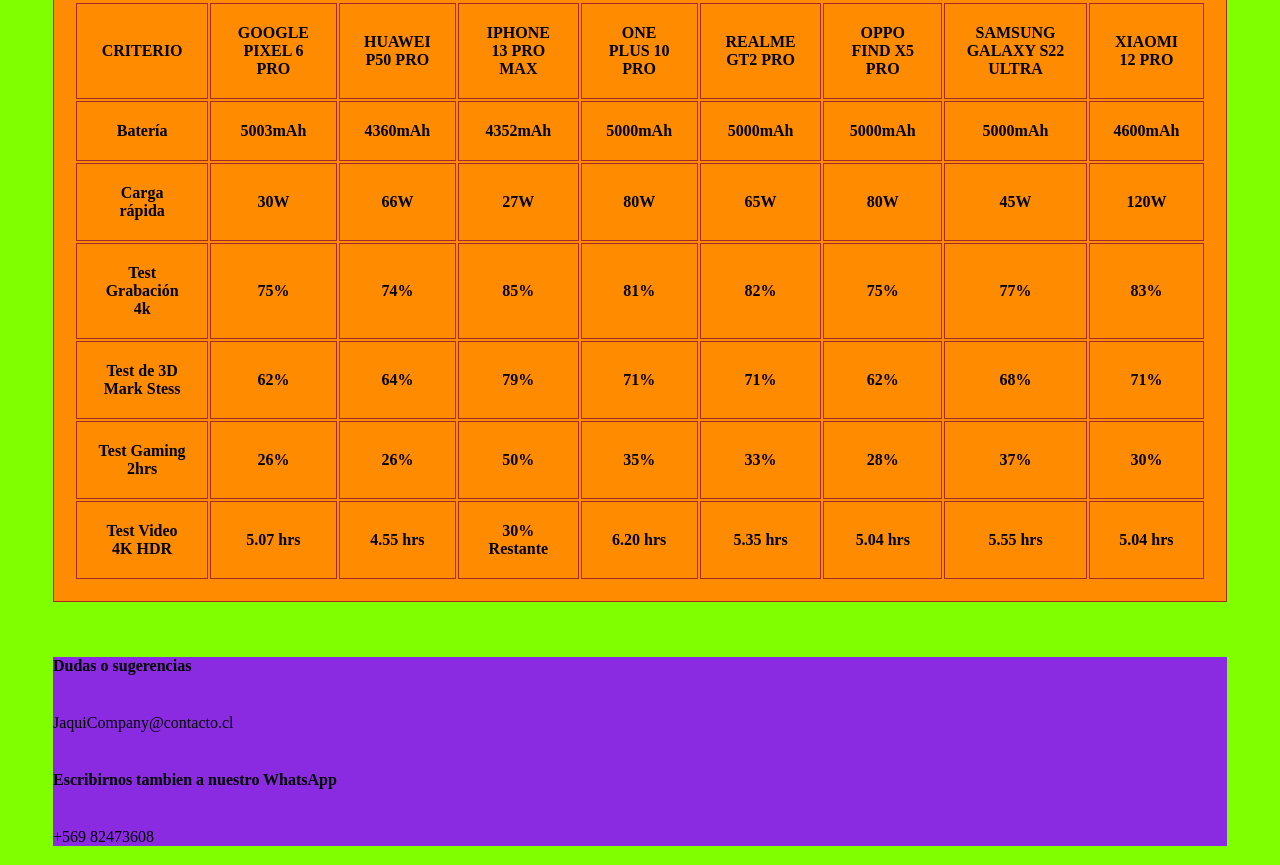
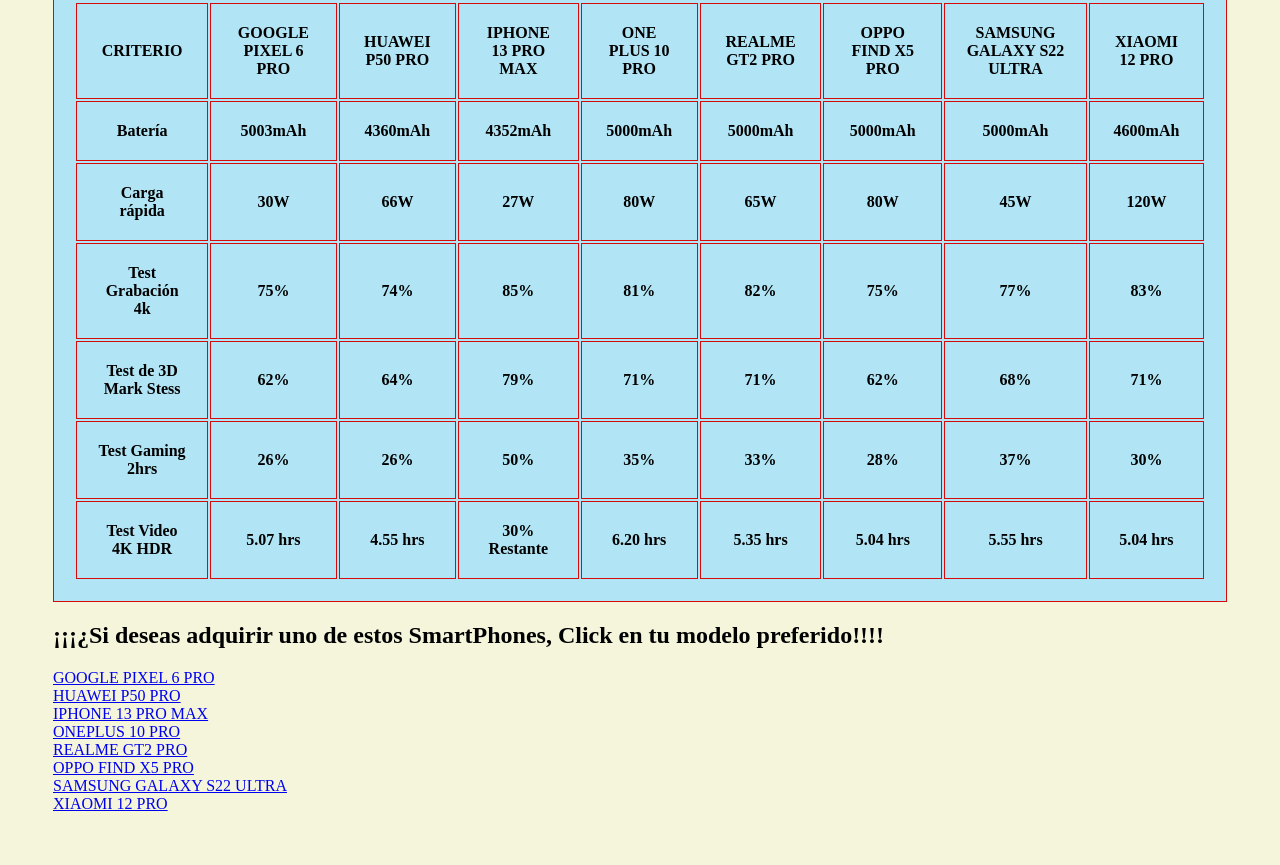
Before and after one commit to SebastianJaqui/Trabajo_Nro1, a plain HTML site: page index.html in a window 1280 px wide. Shown: the part 667-1532 px from the top of the page. Drawn offline with Linux system fonts and the light colour scheme.

Commit message:
Cambio de aspecto y se agrega seccion extra como plus

```diff
--- a/Estilo.css
+++ b/Estilo.css
@@ -1,13 +1,13 @@
 /* Modificando Ids*/
 
 #Articulo {
-    background-color: rgba(255, 17, 0, 0.87);
+    background-color: rgba(160, 228, 133, 0.87);
     padding: 10px;
 
 }
 
 #footer {
-    background-color: blueviolet;
+    background-color: rgb(216, 182, 255);
     margin: 45px;
 }
 
@@ -19,13 +19,13 @@
 /* Modificando las clases*/
 
 .foto {
-    background-color: brown;
+    background-color: rgba(241, 161, 158, 0.904);
 
 
 }
 
 .noticia {
-    background-color: brown;
+    background-color: rgba(241, 161, 158, 0.904);
     padding: 60px;
 
 }
@@ -44,11 +44,11 @@
 /* Modificando los tags */
 
 Table, tr, td, th {
-    background-color: darkorange;
-    border: groove brown 1px;
+    background-color: rgb(177, 229, 245);
+    border: groove rgb(216, 9, 9) 1px;
     padding: 20px;
 }
 
 body {
-    background-color: chartreuse;
+    background-color: beige;
 }
--- a/index.html
+++ b/index.html
@@ -133,7 +133,21 @@
                 <th>5.04 hrs</th>
                </tr>
                </table>
+                  <div>
 
+                    <h2>¡¡¡¿Si deseas adquirir uno de estos SmartPhones, Click en tu modelo preferido!!!!</h2>
+
+                    <a href="https://www.amazon.es/Google-Pixel-Pro-Desbloqueado-megap%C3%ADxeles/dp/B09HTTTLJ2?tag=xtk-pivot-21">GOOGLE PIXEL 6 PRO</a> <br>
+                    <a href="https://www.amazon.es/dp/B09QT4YLPH?tag=xtk-pivot-21">HUAWEI P50 PRO</a> <br>
+                    <a href="https://www.amazon.es/dp/B09G98W5G7?tag=xtk-pivot-21">IPHONE 13 PRO MAX</a> <br>
+                    <a href="https://www.amazon.es/dp/B09SGN4BZ3?tag=xtk-pivot-21">ONEPLUS 10 PRO</a> <br>
+                    <a href="https://www.amazon.es/dp/B09S6BFSX9?tag=xtk-pivot-21">REALME GT2 PRO</a> <br>
+                    <a href="https://www.amazon.es/dp/B09V1KBG9D?tag=xtk-pivot-21">OPPO FIND X5 PRO</a> <br>
+                    <a href="https://www.amazon.es/dp/B09NRV6WZD?tag=xtk-pivot-21">SAMSUNG GALAXY S22 ULTRA</a> <br>
+                    <a href="https://www.amazon.es/dp/B09RQ6ZH87?tag=xtk-pivot-21">XIAOMI 12 PRO</a> <br>
+
+
+                  </div>
         </div>
               <!--Footer-->
                <div id="Footer">
```
